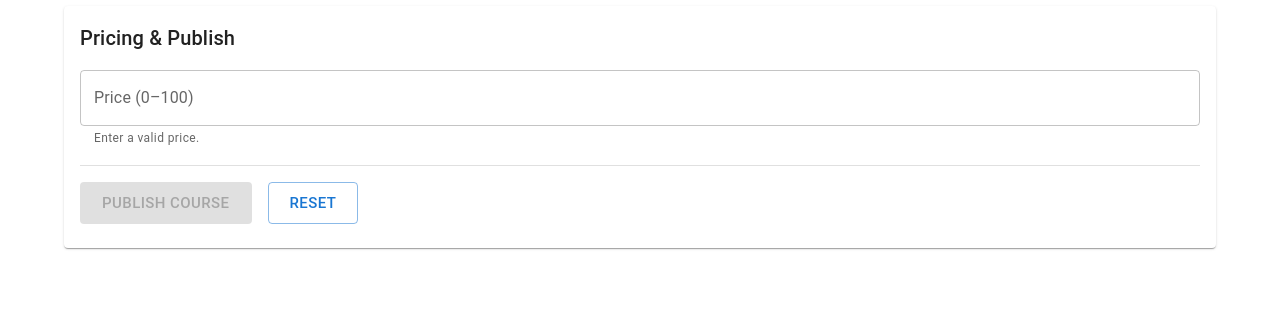
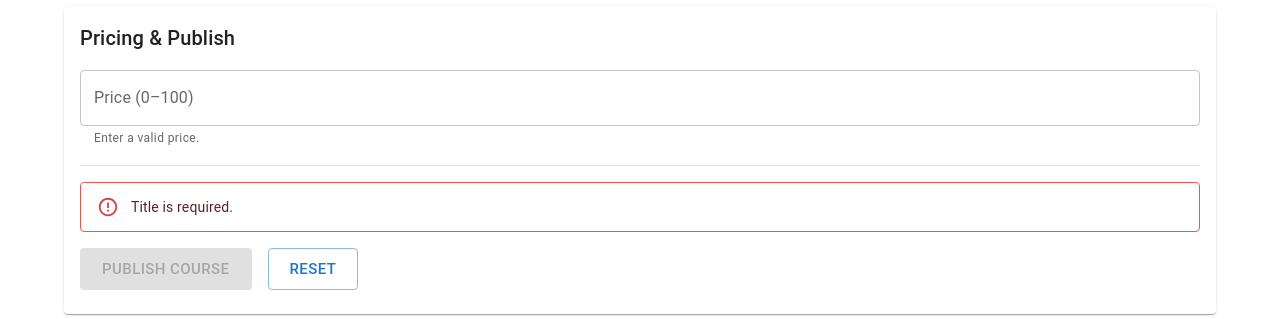
Before and after one commit to rjvb7424/Learn-It-Now, a React (Vite) app in the folder frontend/: page / in a window 1280 px wide. Shown: the part 584-903 px from the top of the page. Before the commit the page ends 840 px from the top, so only its background shows below. Built offline with nearby package versions, Linux system fonts and the light colour scheme; no server answers.

Commit message:
feat: add error handling with alerts in CreatePage for improved user feedback

```diff
--- a/frontend/src/createpage/CreatePage.tsx
+++ b/frontend/src/createpage/CreatePage.tsx
@@ -1,7 +1,7 @@
 // External imports
 import { useMemo, useState } from "react";
 import type { ChangeEvent } from "react";
-import { Box, Button, Card, CardContent, Container, Divider, IconButton, Stack, TextField, Typography, } from "@mui/material";
+import { Alert, Box, Button, Card, CardContent, Container, Divider, IconButton, Stack, TextField, Typography, } from "@mui/material";
 
 // Icon imports
 import DeleteOutlineIcon from "@mui/icons-material/DeleteOutline";
@@ -83,6 +83,16 @@ export default function CreatePage() {
   }, [title, description, lessons, price]);
 
   const canPublish = Object.keys(errors).length === 0;
+
+  const errorList = useMemo(() => {
+  const msgs: string[] = [];
+  if (errors.title) msgs.push(errors.title);
+  if (errors.description) msgs.push(errors.description);
+  if (errors.lessons) msgs.push(errors.lessons);
+  if (errors.lessonFields) msgs.push(errors.lessonFields);
+  if (errors.price) msgs.push(errors.price);
+  return msgs;
+}, [errors]);
 
   const onPublish = (): void => {
     const payload = {
@@ -251,10 +261,10 @@ export default function CreatePage() {
             {/* Publish Section */}
             <Divider />
             {/* Help Text For Publish */}
-            {errors.lessonFields && (
-              <Typography color="error" sx={{ mb: 1 }}>
-                {errors.lessonFields}
-              </Typography>
+            {errorList.length > 0 && (
+              <Alert severity="error" variant="outlined" sx={{ mb: 2 }}>
+                {errorList[0]}
+              </Alert>
             )}
             {/* Publish and Reset Buttons */}
             <Box sx={{ display: "flex", gap: 2, flexWrap: "wrap" }}>
```
